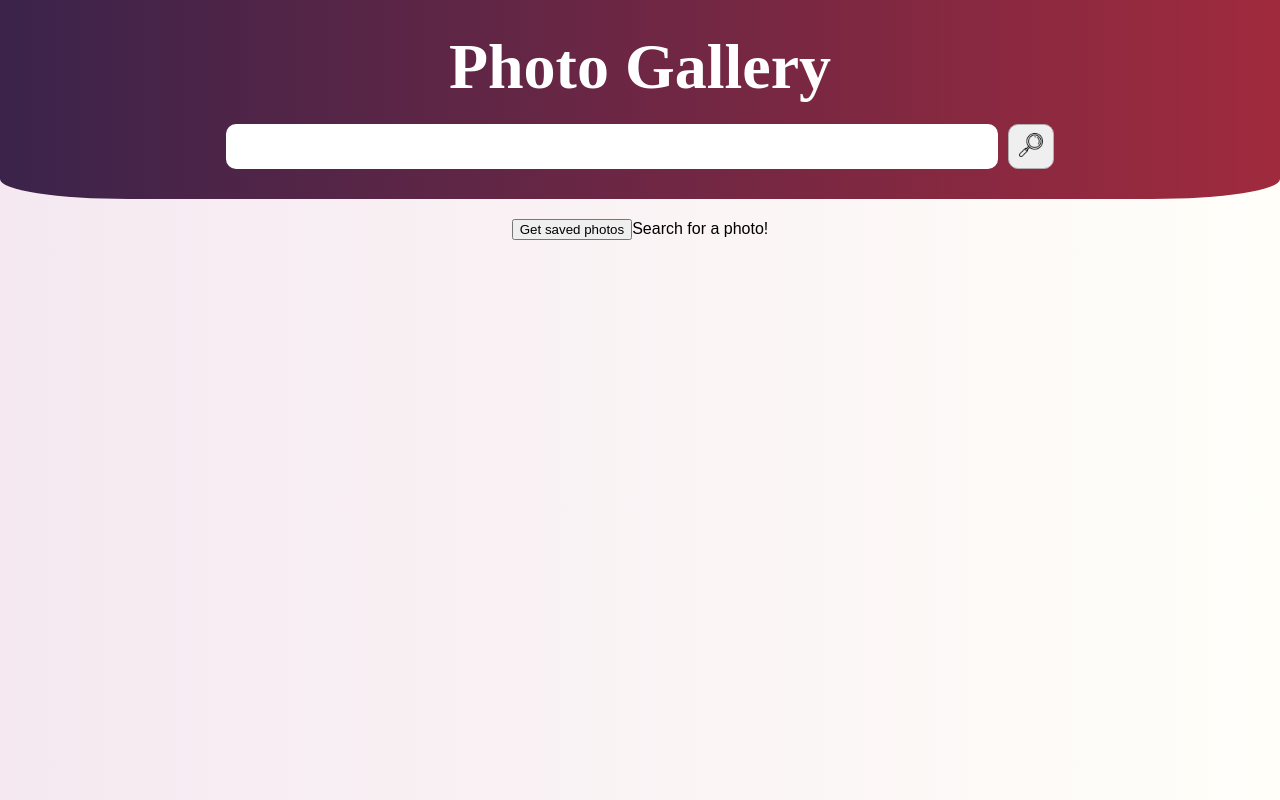
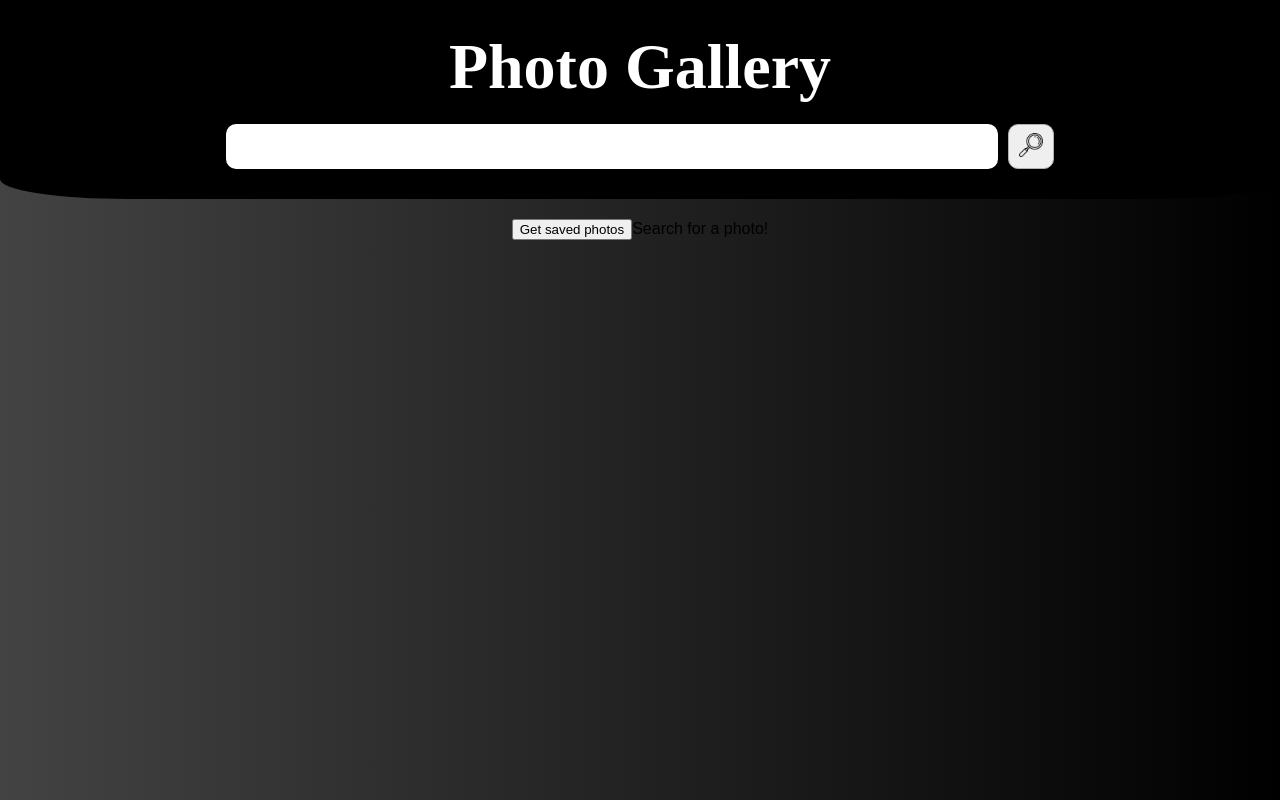
Before and after one commit to katharinecooney/unsplash-photo-search, a React (Create React App) app: page / in a window 1280 px wide. Built offline with nearby package versions, Linux system fonts and the light colour scheme; a web font is replaced by a local one.

Commit message:
Update deleteSavedPhoto method to remove photo from localStorage

```diff
--- a/src/App.css
+++ b/src/App.css
@@ -1,8 +1,8 @@
 .App {
   text-align: center;
-  background: #d9a7c7;  /* fallback for old browsers */
-  background: -webkit-linear-gradient(to left, #fffcdc2a, #d9a7c741);  /* Chrome 10-25, Safari 5.1-6 */
-  background: linear-gradient(to left, #fffcdc2a, #d9a7c741); /* W3C, IE 10+/ Edge, Firefox 16+, Chrome 26+, Opera 12+, Safari 7+ */
+  background: #000000;  /* fallback for old browsers */
+  background: -webkit-linear-gradient(to right, #434343, #000000);  /* Chrome 10-25, Safari 5.1-6 */
+  background: linear-gradient(to right, #434343, #000000); /* W3C, IE 10+/ Edge, Firefox 16+, Chrome 26+, Opera 12+, Safari 7+ */
   font-family: 'Darker Grotesque', sans-serif;
   min-height: 100vh;
 }
--- a/src/Photo.css
+++ b/src/Photo.css
@@ -12,6 +12,7 @@
   display: block;
   width: 100%;
   height: auto;
+  margin: 20px 0;
 }
 
 .Photo-overlay {
@@ -24,7 +25,7 @@
   width: 100%;
   opacity: 0;
   transition: .5s ease;
-  background-color: #008CBA;
+  background-color: rgba(0, 5, 7, 0.604);
 }
 
 .Photo-text {
@@ -38,3 +39,25 @@
   transform: translate(-50%, -50%);
   text-align: center;
 }
+
+@media (min-width: 700px) {
+  .Photo-container {
+    display: flex;
+    flex-wrap: wrap;
+  }
+
+  .Photo-image {
+    width: 40%;
+  }
+
+  .Photo-overlay {
+    position: absolute;
+    top: 0;
+    bottom: 0;
+    left: 0;
+    right: 0;
+    height: auto;
+    width: 40%;
+
+  }
+}
--- a/src/Photo.js
+++ b/src/Photo.js
@@ -39,7 +39,7 @@ class Photo extends Component {
           (<div onClick={() => this.props.savePhoto(image)} className="Photo-text">
             ADD TO FAVORITES</div>)
             :
-            (<div onClick={() => this.props.savePhoto(image)} className="Photo-text">
+            (<div onClick={() => this.props.deletePhoto(image.id)} className="Photo-text">
             DELETE</div>)}
 
           </div>
--- a/src/PhotoGallery.css
+++ b/src/PhotoGallery.css
@@ -11,9 +11,8 @@
 }
 
 .PhotoGallery-title {
-	background: #941026;  /* fallback for old browsers */
-	background: -webkit-linear-gradient(to right, #240b36, #941026);  /* Chrome 10-25, Safari 5.1-6 */
-	background: linear-gradient(to right, #240b36e3, #941026e3); /* W3C, IE 10+/ Edge, Firefox 16+, Chrome 26+, Opera 12+, Safari 7+ */
+	background: #000000;
+
 	padding-bottom: 30px;
 	margin-bottom: 20px;
 	border-radius: 0 0 10% 10%;
--- a/src/PhotoGallery.js
+++ b/src/PhotoGallery.js
@@ -14,6 +14,7 @@ class PhotoGallery extends Component {
       hasUserSearched: false,
       searchTerm: '',
       savedPhotos: JSON.parse(window.localStorage.getItem("savedPhotos") || "[]"),
+      numSavedPhotos: 0,
       hasLoadedImages: false,
       requestedSavedPhotos: false
     }
@@ -23,6 +24,7 @@ class PhotoGallery extends Component {
     this.scrollUp = this.scrollUp.bind(this);
     this.savePhoto = this.savePhoto.bind(this);
     this.retrieveSavedPhotos = this.retrieveSavedPhotos.bind(this);
+    this.deleteSavedPhoto = this.deleteSavedPhoto.bind(this);
   }
 
   scrollUp() {
@@ -63,12 +65,23 @@ class PhotoGallery extends Component {
     })
   }
 
+  deleteSavedPhoto(id){
+    console.log(id);
+    this.setState(curState => ({
+      savedPhotos: curState.savedPhotos.filter(image => image.id !== id)
+    }),
+    () => window.localStorage.setItem("savedPhotos", JSON.stringify(this.state.savedPhotos))
+    )
+  }
+
   render() {
-    let displaySavedPhotos = (this.state.savedPhotos.map(image => <Photo saved={this.savedPhotosCollection.has(image.urls.small)} key={image.id} image={image} />))
+    console.log(this.state.savedPhotos)
+    let displaySavedPhotos = (this.state.savedPhotos.map(image => <Photo deletePhoto={this.deleteSavedPhoto} saved={this.savedPhotosCollection.has(image.urls.small)} key={image.id} image={image} />))
     let displaySearchedPhotos = (this.state.images.map(image =>
       <Photo saved={this.savedPhotosCollection.has(image.urls.small)} savePhoto={this.savePhoto} key={image.id} image={image} />
       ))
     let noPhotosSearched = (<span>Search for a photo!</span>)
+
     return (
       <div className="PhotoGallery" id="begin">
 
```
